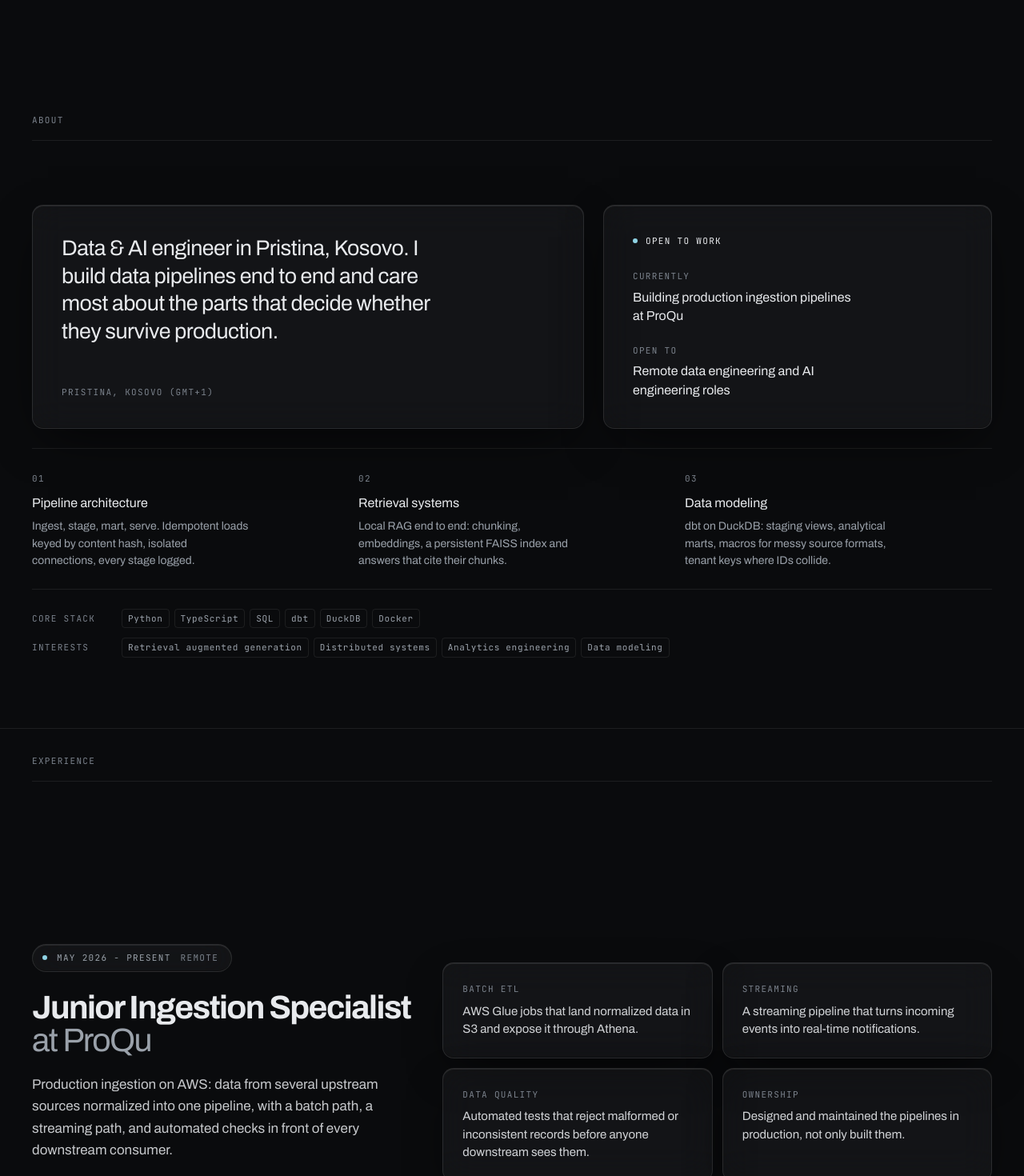
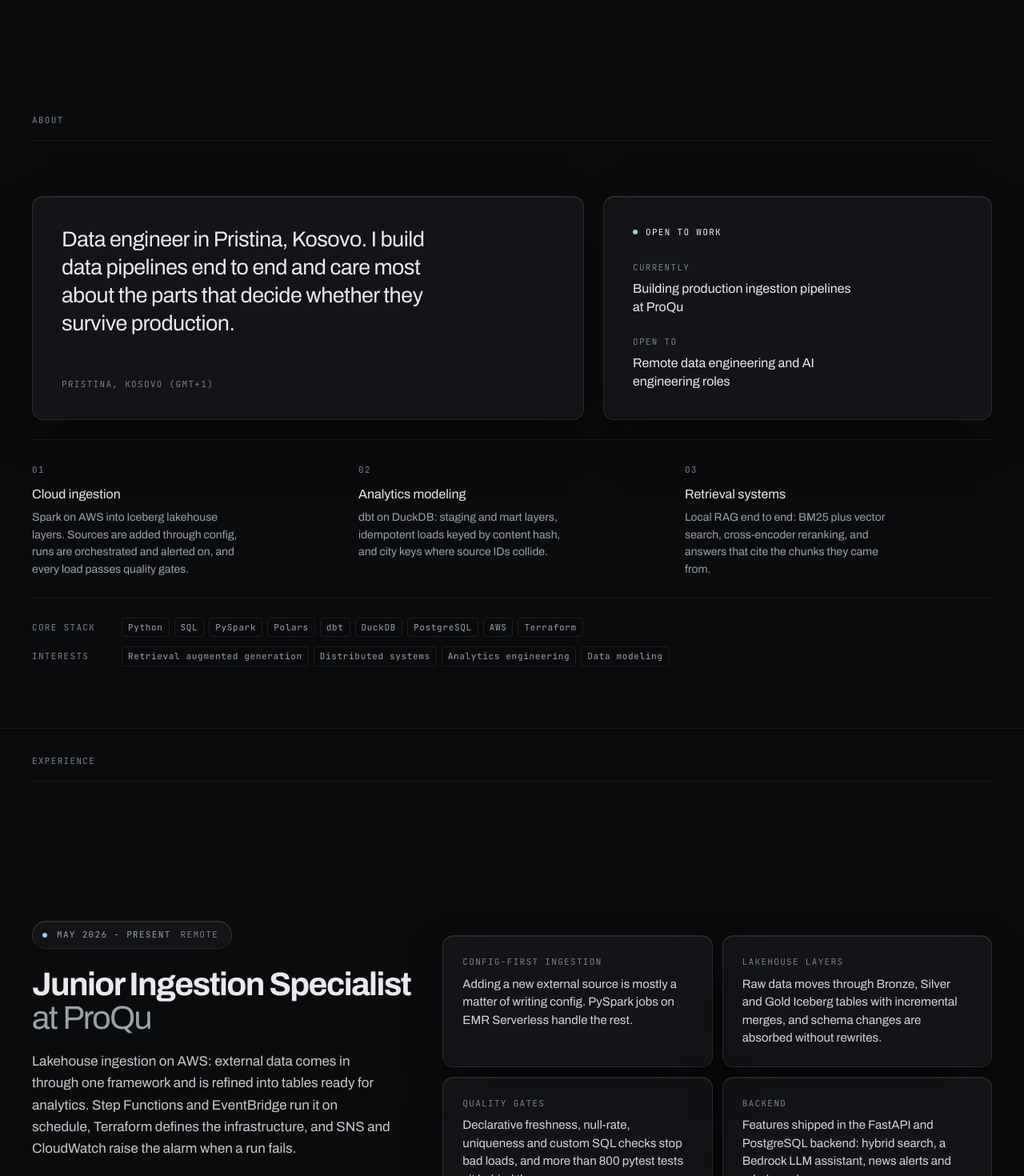
Before and after one commit to RindTel/portfolio, a Next.js app: page / in a window 1280 px wide. Shown: the part 1330-2800 px from the top of the page at 80% size. Built offline with nearby package versions, Linux system fonts and the light colour scheme; no server answers.

Commit message:
Align experience and about copy with the updated CV

```diff
--- a/content/site.ts
+++ b/content/site.ts
@@ -4,7 +4,7 @@ export const person = {
   name: "Rindrit Telaku",
   first: "Rindrit",
   last: "Telaku",
-  role: "Data & AI Engineer",
+  role: "Data Engineer",
   statement: "Building data systems, pipelines and intelligent software.",
   email: "rindritelaku@gmail.com",
   github: "https://github.com/RindTel",
@@ -166,31 +166,31 @@ export const experience: Experience[] = [
     mode: "Remote",
     current: true,
     summary:
-      "Production ingestion on AWS: data from several upstream sources normalized into one pipeline, with a batch path, a streaming path, and automated checks in front of every downstream consumer.",
+      "Lakehouse ingestion on AWS: external data comes in through one framework and is refined into tables ready for analytics. Step Functions and EventBridge run it on schedule, Terraform defines the infrastructure, and SNS and CloudWatch raise the alarm when a run fails.",
     highlights: [
-      { label: "Batch ETL", detail: "AWS Glue jobs that land normalized data in S3 and expose it through Athena." },
-      { label: "Streaming", detail: "A streaming pipeline that turns incoming events into real-time notifications." },
-      { label: "Data quality", detail: "Automated tests that reject malformed or inconsistent records before anyone downstream sees them." },
-      { label: "Ownership", detail: "Designed and maintained the pipelines in production, not only built them." },
+      { label: "Config-first ingestion", detail: "Adding a new external source is mostly a matter of writing config. PySpark jobs on EMR Serverless handle the rest." },
+      { label: "Lakehouse layers", detail: "Raw data moves through Bronze, Silver and Gold Iceberg tables with incremental merges, and schema changes are absorbed without rewrites." },
+      { label: "Quality gates", detail: "Declarative freshness, null-rate, uniqueness and custom SQL checks stop bad loads, and more than 800 pytest tests sit behind them." },
+      { label: "Backend", detail: "Features shipped in the FastAPI and PostgreSQL backend: hybrid search, a Bedrock LLM assistant, news alerts and role-based access." },
     ],
-    stack: ["Python", "AWS Glue", "S3", "Athena", "SQL", "ETL"],
+    stack: ["Python", "PySpark", "EMR Serverless", "Apache Iceberg", "Step Functions", "Terraform", "FastAPI"],
   },
 ];
 
 export const about = {
   intro:
-    "Data & AI engineer in Pristina, Kosovo. I build data pipelines end to end and care most about the parts that decide whether they survive production.",
+    "Data engineer in Pristina, Kosovo. I build data pipelines end to end and care most about the parts that decide whether they survive production.",
   facts: [
     { label: "Based in", value: "Pristina, Kosovo (GMT+1)" },
     { label: "Currently", value: "Building production ingestion pipelines at ProQu" },
     { label: "Open to", value: "Remote data engineering and AI engineering roles" },
   ],
   strengths: [
-    { label: "Pipeline architecture", detail: "Ingest, stage, mart, serve. Idempotent loads keyed by content hash, isolated connections, every stage logged." },
-    { label: "Retrieval systems", detail: "Local RAG end to end: chunking, embeddings, a persistent FAISS index and answers that cite their chunks." },
-    { label: "Data modeling", detail: "dbt on DuckDB: staging views, analytical marts, macros for messy source formats, tenant keys where IDs collide." },
+    { label: "Cloud ingestion", detail: "Spark on AWS into Iceberg lakehouse layers. Sources are added through config, runs are orchestrated and alerted on, and every load passes quality gates." },
+    { label: "Analytics modeling", detail: "dbt on DuckDB: staging and mart layers, idempotent loads keyed by content hash, and city keys where source IDs collide." },
+    { label: "Retrieval systems", detail: "Local RAG end to end: BM25 plus vector search, cross-encoder reranking, and answers that cite the chunks they came from." },
   ],
-  stack: ["Python", "TypeScript", "SQL", "dbt", "DuckDB", "Docker"],
+  stack: ["Python", "SQL", "PySpark", "Polars", "dbt", "DuckDB", "PostgreSQL", "AWS", "Terraform"],
   interests: ["Retrieval augmented generation", "Distributed systems", "Analytics engineering", "Data modeling"],
 };
 
```
